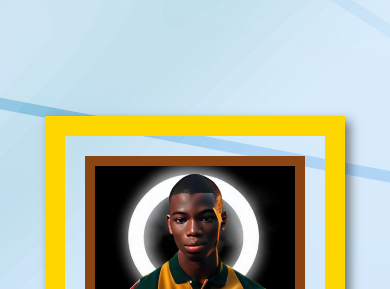
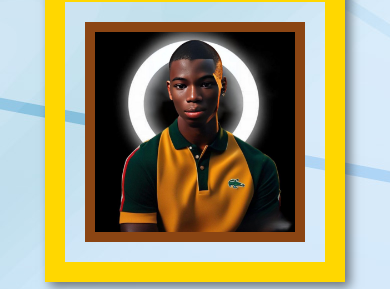
Before and after one commit to ariyoaresa/ariyoaresa.github.io, a plain HTML site: page index.html in a window 390 px wide. Shown: the part 374-663 px from the top of the page. Drawn offline with nearby package versions, Linux system fonts and the light colour scheme; a script that the page names is missing; a web font is replaced by a local one.

Commit message:
fix the hero section height

```diff
--- a/index.html
+++ b/index.html
@@ -35,7 +35,7 @@
             overflow-x: hidden;
         }
         #top{
-            height: 100vh;
+            height: min-100vh;
             background: url(background.jpg);
             display: grid;
             grid-template-columns: repeat(2, 1fr);
@@ -284,7 +284,6 @@
         }
         @media(max-width: 790px) {
             #top{
-                display: grid;
                 grid-template-columns: auto;
                 justify-content: center;
                 padding: 10px;
```
